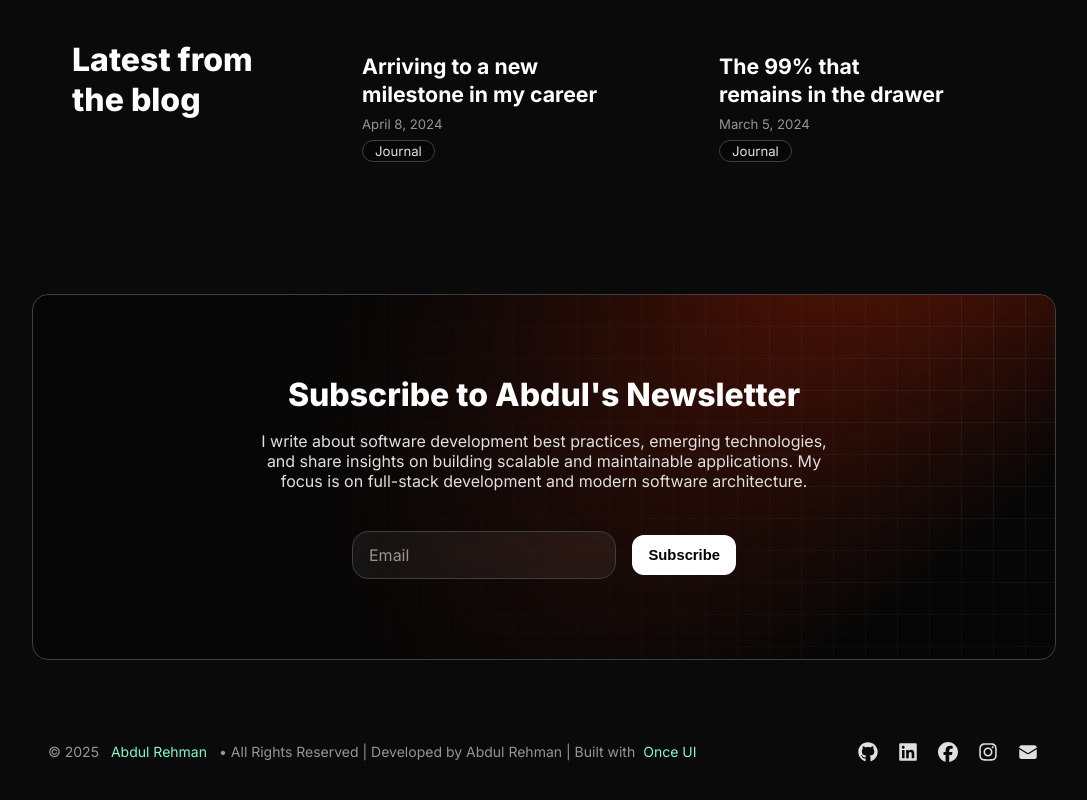
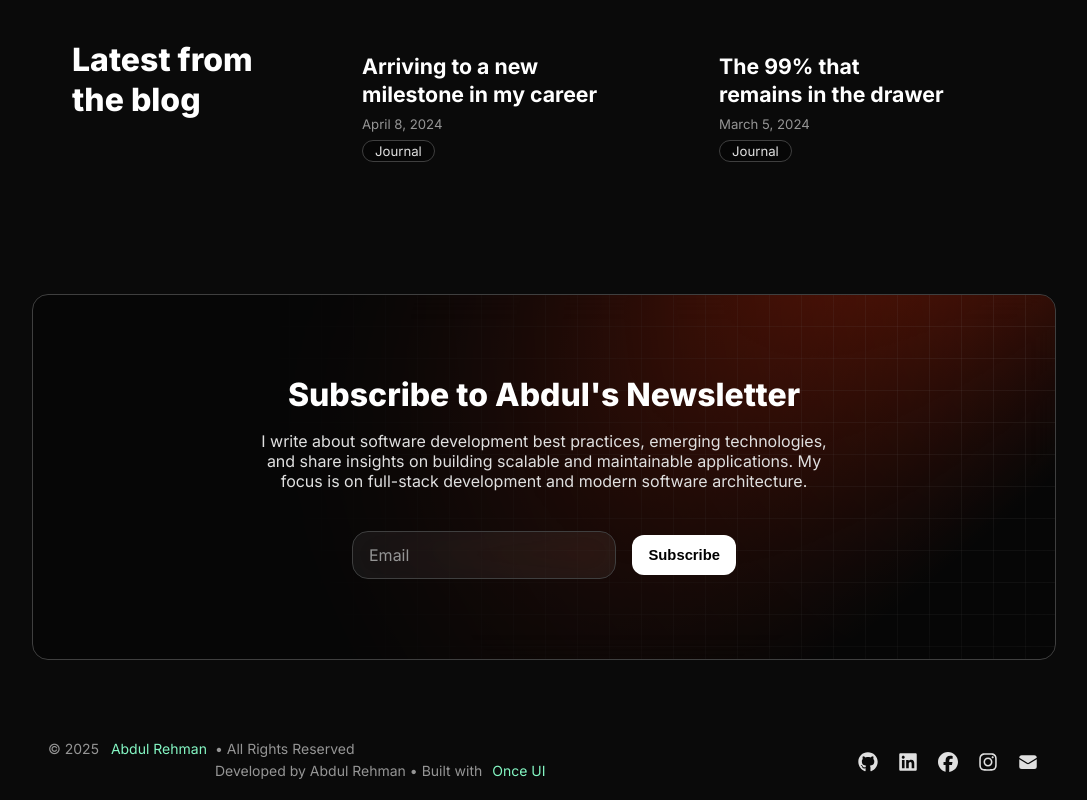
Before and after one commit to abdulsworkspace/AbdulPortfolio, a Next.js app: page / in a window 1280 px wide. Shown: the part 2032-2832 px from the top of the page, without its empty margins (96-1183 px from the left). Built offline with nearby package versions, Linux system fonts and the light colour scheme.

Commit message:
update: add developer credit in footer

```diff
--- a/src/components/Footer.tsx
+++ b/src/components/Footer.tsx
@@ -24,18 +24,21 @@ export const Footer = () => {
         vertical="center"
       >
         <Text variant="body-default-s" onBackground="neutral-strong">
-          <Text onBackground="neutral-weak">© {currentYear}</Text>
-          <SmartLink href="/" style={{ textDecoration: 'none', margin: '0 8px' }}>
-            <Text>{person.name}</Text>
+          <Text onBackground="neutral-weak">© {currentYear} </Text>
+          <SmartLink href="/" style={{ textDecoration: 'none', marginRight: '4px' }}>
+            <Text>Abdul Rehman</Text>
           </SmartLink>
-          <Text onBackground="neutral-weak" style={{ display: 'inline-flex', alignItems: 'center' }}>
-            • All Rights Reserved | Developed by Abdul Rehman | Built with{" "}
-            <SmartLink
-              style={{ marginLeft: "4px" }}
-              href="https://once-ui.com/templates/magic-portfolio"
-            >
-              Once UI
-            </SmartLink>
+          <Text onBackground="neutral-weak" style={{ display: 'inline-flex', alignItems: 'center', flexWrap: 'wrap' }}>
+            • All Rights Reserved
+            <Text style={{ width: '100%', margin: '4px 0' }}>
+              Developed by Abdul Rehman • Built with{" "}
+              <SmartLink
+                style={{ marginLeft: "2px" }}
+                href="https://once-ui.com/templates/magic-portfolio"
+              >
+                Once UI
+              </SmartLink>
+            </Text>
           </Text>
         </Text>
         <Flex gap="16">
```
